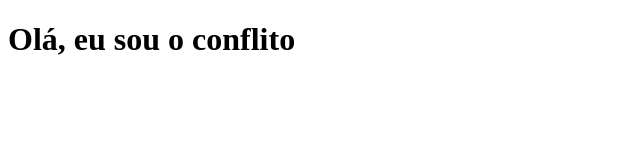
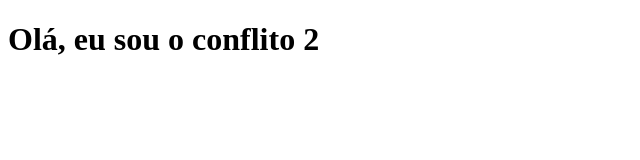
Before and after one commit to alexaniatoma/clonando-repositorio, a plain HTML site: page index.html in a window 1280 px wide. Shown: the full height of the page, 0-640 px from the left. Drawn offline with Linux system fonts and the light colour scheme.

Commit message:
conflito 2

```diff
--- a/index.html
+++ b/index.html
@@ -7,7 +7,7 @@
 </head>
 <body>
 
-    <h1> Olá, eu sou o conflito</h1>
+    <h1> Olá, eu sou o conflito 2</h1>
 
 </body>
 </html>
```
